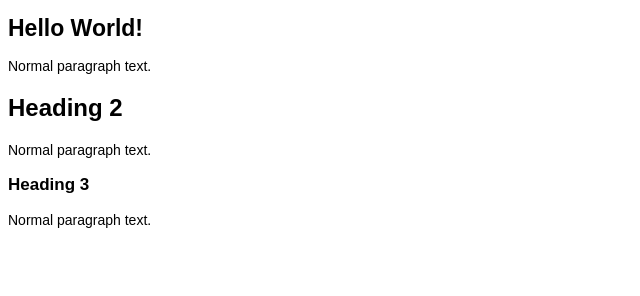
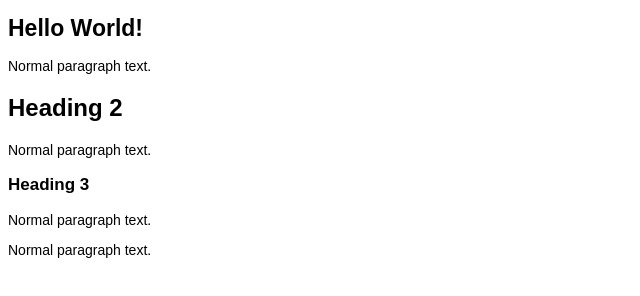
Before and after one commit to WoodyTheWoodman/WoodyTheWoodman.github.io, a plain HTML site: page index.html in a window 1280 px wide. Shown: the whole page, without its empty margins (0-640 px from the left). Drawn offline with Linux system fonts and the light colour scheme.

Commit message:
combining branches

```diff
--- a/index.html
+++ b/index.html
@@ -13,5 +13,6 @@
 	<p>Normal paragraph text.</p>
 	<h3>Heading 3</h3>
 	<p>Normal paragraph text.</p>
+	<p>Normal paragraph text.</p>
 </body>
 </html>
```
